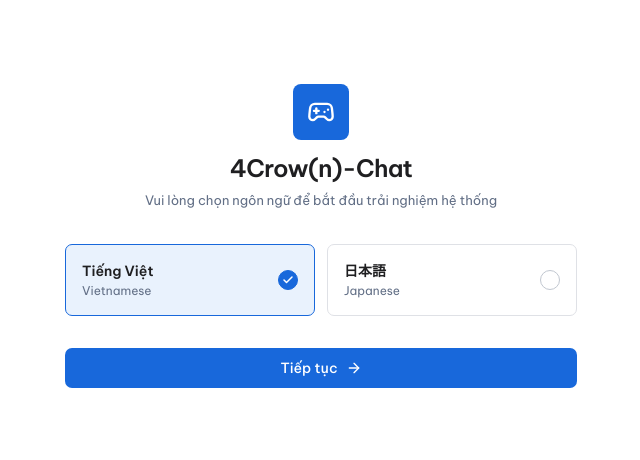
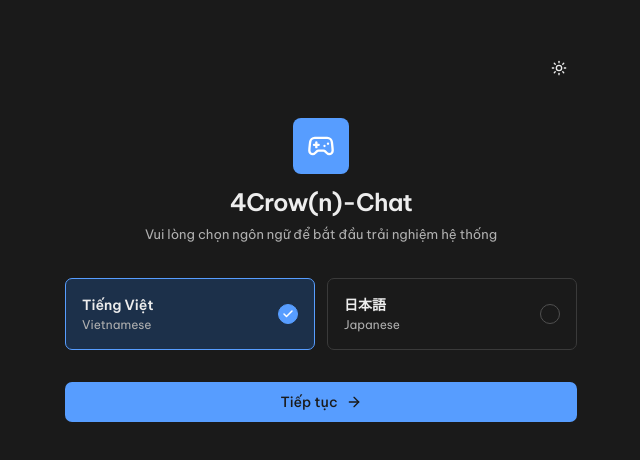
Before and after one commit to nqxw1kqw/4Crown-Chat, a Next.js app: page /videos in a window 1280 px wide. Shown: the part 164-624 px from the top of the page, without its empty margins (319-959 px from the left). Built offline with nearby package versions, Linux system fonts and the light colour scheme; no server answers.

Commit message:
Add dark theme with charcoal backgrounds and persistent toggle

```diff
--- a/src/app/globals.css
+++ b/src/app/globals.css
@@ -1,5 +1,6 @@
 @import "tailwindcss";
 @import "tw-animate-css";
+@custom-variant dark (&:where(.dark, .dark *));
 
 /*
  * Design token — theme sáng kiểu Jira.
@@ -66,6 +67,50 @@
   --chart-5: #626f86;
 }
 
+.dark {
+  color-scheme: dark;
+  --color-bg: #1a1a1a;
+  --color-surface: #222222;
+  --color-surface-raised: #2b2b2b;
+  --color-border-strong: #505050;
+  --color-text: #ededed;
+  --color-text-muted: #b0b0b0;
+  --color-brand: #579dff;
+  --color-brand-hover: #85b8ff;
+  --color-brand-soft: #1c304a;
+  --color-success-text: #b3df72;
+  --color-success-soft: #26351e;
+  --color-warning: #f5c36b;
+  --color-warning-soft: #3b2f1c;
+  --color-danger: #ff8f7d;
+  --color-danger-soft: #40231f;
+  --color-info: #85b8ff;
+  --background: #1a1a1a;
+  --foreground: #ededed;
+  --card: #222222;
+  --card-foreground: #ededed;
+  --popover: #222222;
+  --popover-foreground: #ededed;
+  --primary: #579dff;
+  --primary-foreground: #1a1a1a;
+  --secondary: #2b2b2b;
+  --secondary-foreground: #ededed;
+  --muted: #222222;
+  --muted-foreground: #b0b0b0;
+  --accent: #1c304a;
+  --accent-foreground: #85b8ff;
+  --destructive: #ff8f7d;
+  --destructive-foreground: #1a1a1a;
+  --border: #3a3a3a;
+  --input: #505050;
+  --ring: #579dff;
+  --chart-1: #579dff;
+  --chart-2: #b3df72;
+  --chart-3: #f5c36b;
+  --chart-4: #ff8f7d;
+  --chart-5: #b0b0b0;
+}
+
 @theme inline {
   --color-background: var(--background);
   --color-foreground: var(--foreground);
@@ -96,6 +141,8 @@ html {
   font-family: var(--font-sans-vi), -apple-system, BlinkMacSystemFont, "Segoe UI", Roboto, sans-serif;
   color-scheme: light;
 }
+
+html.dark { color-scheme: dark; }
 
 html[lang="ja"] {
   font-family: var(--font-noto-sans-jp), var(--font-sans-vi), sans-serif;
--- a/src/app/layout.tsx
+++ b/src/app/layout.tsx
@@ -1,6 +1,7 @@
 import type { Metadata } from 'next';
 import { Be_Vietnam_Pro, Noto_Sans_JP } from 'next/font/google';
 import './globals.css';
+import ThemeProvider from '@/components/providers/ThemeProvider';
 
 // Be Vietnam Pro thiết kế riêng cho dấu thanh tiếng Việt (Inter hay bị lệch/dồn dấu).
 const sansVi = Be_Vietnam_Pro({
@@ -30,10 +31,11 @@ export default function RootLayout({
   return (
     <html
       lang="vi"
+      suppressHydrationWarning
       className={`${sansVi.variable} ${notoSansJP.variable} h-full antialiased`}
     >
       <body className="min-h-full flex flex-col bg-[var(--color-bg)] text-[var(--color-text)]">
-        {children}
+        <ThemeProvider>{children}</ThemeProvider>
       </body>
     </html>
   );
--- a/src/components/boot/LanguageGate.tsx
+++ b/src/components/boot/LanguageGate.tsx
@@ -1,6 +1,7 @@
 'use client';
 
 import React from 'react';
+import ThemeToggle from '@/components/common/ThemeToggle';
 import { Gamepad2, ArrowRight, Check } from 'lucide-react';
 import { useLocale } from '@/i18n/useLocale';
 import { Locale } from '@/i18n/config';
@@ -56,6 +57,7 @@ export default function LanguageGate({ onContinue }: LanguageGateProps) {
       aria-label={t('boot.language.title')}
     >
       <div className="flex w-full max-w-lg animate-in fade-in zoom-in-95 flex-col items-center gap-8 text-center duration-200">
+        <div className="self-end"><ThemeToggle /></div>
         {/* Brand logo & header */}
         <div className="space-y-3">
           <div
--- /dev/null
+++ b/src/components/common/ThemeToggle.tsx
@@ -0,0 +1,22 @@
+'use client';
+
+import { Moon, Sun } from 'lucide-react';
+import { useTheme } from 'next-themes';
+import { useSyncExternalStore } from 'react';
+import { useLocale } from '@/i18n/useLocale';
+import { Button } from '@/components/ui/Button';
+
+const subscribe = () => () => {};
+
+export default function ThemeToggle() {
+  const mounted = useSyncExternalStore(subscribe, () => true, () => false);
+  const { resolvedTheme, setTheme } = useTheme();
+  const { t } = useLocale();
+  const dark = resolvedTheme === 'dark';
+  const label = t(dark ? 'theme.switchLight' : 'theme.switchDark');
+  return (
+    <Button type="button" variant="ghost" size="icon" disabled={!mounted} title={mounted ? label : t('theme.toggle')} aria-label={mounted ? label : t('theme.toggle')} onClick={() => setTheme(dark ? 'light' : 'dark')}>
+      {mounted && dark ? <Sun className="size-4" /> : <Moon className="size-4" />}
+    </Button>
+  );
+}
--- a/src/components/layout/Navbar.tsx
+++ b/src/components/layout/Navbar.tsx
@@ -1,6 +1,7 @@
 'use client';
 
 import React, { useState } from 'react';
+import ThemeToggle from '@/components/common/ThemeToggle';
 import Link from 'next/link';
 import { useRouter, usePathname } from 'next/navigation';
 import {
@@ -114,6 +115,7 @@ export default function Navbar({ onOpenProfile }: NavbarProps) {
           </nav>
 
           <div className="flex flex-1 items-center justify-end gap-2">
+            <ThemeToggle />
             <Button size="sm" onClick={openCreateTask} className="hidden sm:inline-flex">
               <Plus className="size-4" />
               {t('tasks.createTaskShort')}
--- /dev/null
+++ b/src/components/providers/ThemeProvider.tsx
@@ -0,0 +1,7 @@
+'use client';
+
+import { ThemeProvider as NextThemeProvider } from 'next-themes';
+
+export default function ThemeProvider({ children }: { children: React.ReactNode }) {
+  return <NextThemeProvider attribute="class" defaultTheme="dark" enableSystem={false} disableTransitionOnChange>{children}</NextThemeProvider>;
+}
--- a/src/i18n/dictionaries/ja.ts
+++ b/src/i18n/dictionaries/ja.ts
@@ -1,6 +1,9 @@
 import { TranslationKey } from './vi';
 
 export const ja: Record<TranslationKey, string> = {
+  'theme.toggle': '表示テーマを切り替える',
+  'theme.switchLight': 'ライトモードに切り替える',
+  'theme.switchDark': 'ダークモードに切り替える',
   'nav.roleTesting': 'テスト用権限切り替え (RBAC):',
   'nav.roleSwitchTitle': '4段階の権限動作をテストするためのロール切り替え',
   'nav.currentRole': '現在のロール: {role}',
--- a/src/i18n/dictionaries/vi.ts
+++ b/src/i18n/dictionaries/vi.ts
@@ -1,4 +1,7 @@
 export const vi = {
+  'theme.toggle': 'Đổi giao diện sáng/tối',
+  'theme.switchLight': 'Chuyển sang giao diện sáng',
+  'theme.switchDark': 'Chuyển sang giao diện tối',
   'nav.roleTesting': 'Chuyển vai trò test (RBAC):',
   'nav.roleSwitchTitle': 'Chuyển đổi vai trò để kiểm thử phân quyền 4 Roles',
   'nav.currentRole': 'Vai trò hiện tại: {role}',
```
